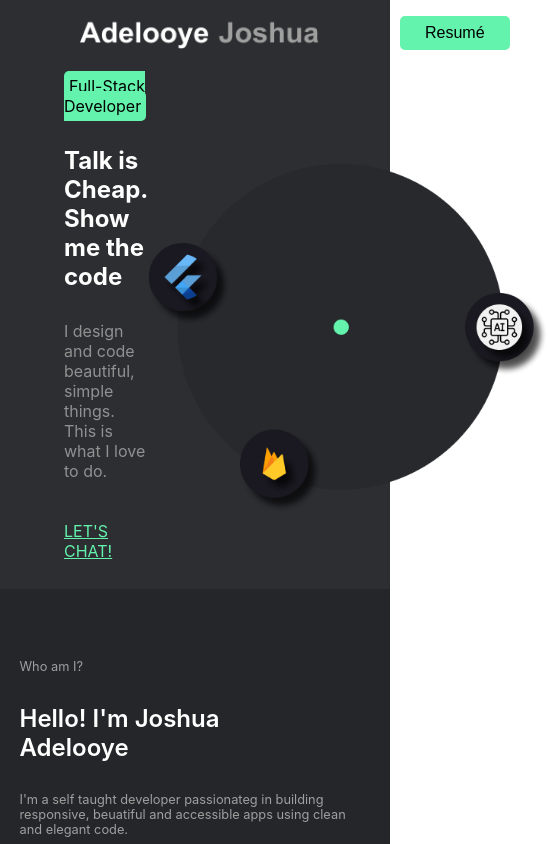
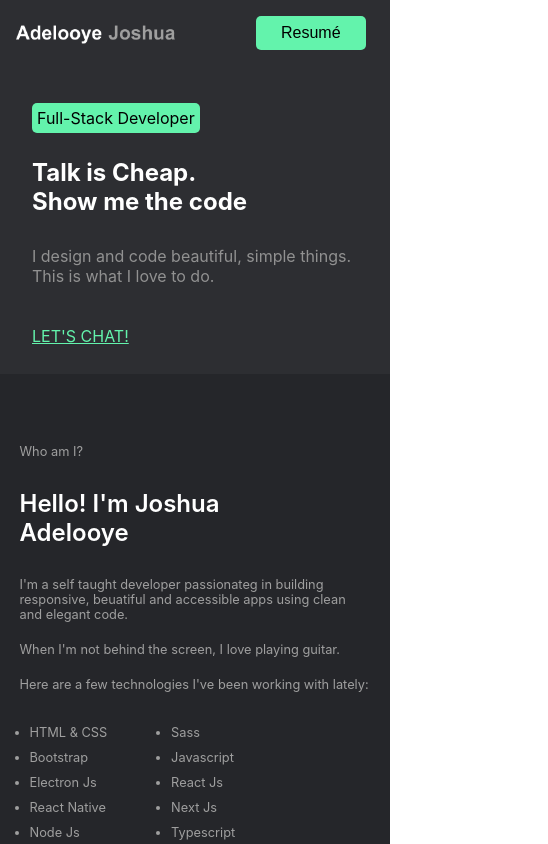
Before and after one commit to Birdie13-stack/pfj, a React (Vite) app: page / in a window 390 px wide. Shown: the top 844 px of the page, 548 px wide, since content can reach past the window. Built offline with nearby package versions, Linux system fonts and the light colour scheme.

Commit message:
UI changes

```diff
--- a/src/App.css
+++ b/src/App.css
@@ -77,12 +77,6 @@ h1 {
   margin-top: -30px;
 }
 
-/* .hero .images {
-  display: flex;
-  flex-direction: column;
-  margin-top: 40px;
-} */
-
 .about {
   background-color: var(--bg-black);
   padding-top: 40px;
@@ -106,9 +100,6 @@ h1 {
   padding: 10px 30px;
   margin-bottom: 15px;
   border-radius: 5px;
-}
-
-.left p {
 }
 
 .left div h2 {
@@ -287,19 +278,31 @@ h1 {
   @media screen and (max-width: 430px) {
     nav {
       /* flex-direction: column; */
-      width: 20%;
+      /* width: 20%; */
       /* max-width: fit-content; */
     }
-    .hero .images {
+
+    .hero {
+      padding-top: 7rem;
+    }
+
+    .hero .text {
+      margin-left: -2rem;
+    }
+
+    header {
+      justify-content: space-between;
+      /* width: 70%; */
+    }
+
+    header img {
+      width: 10rem;
+      margin-left: -4rem;
+    }
+
+    .hero img {
       display: none;
     }
-    .hero p {
-      margin-bottom: -30px0;
-    }
-
-    /* .hero {
-      flex-direction: column;
-    } */
 
     .project-card {
       flex-direction: column;
```
